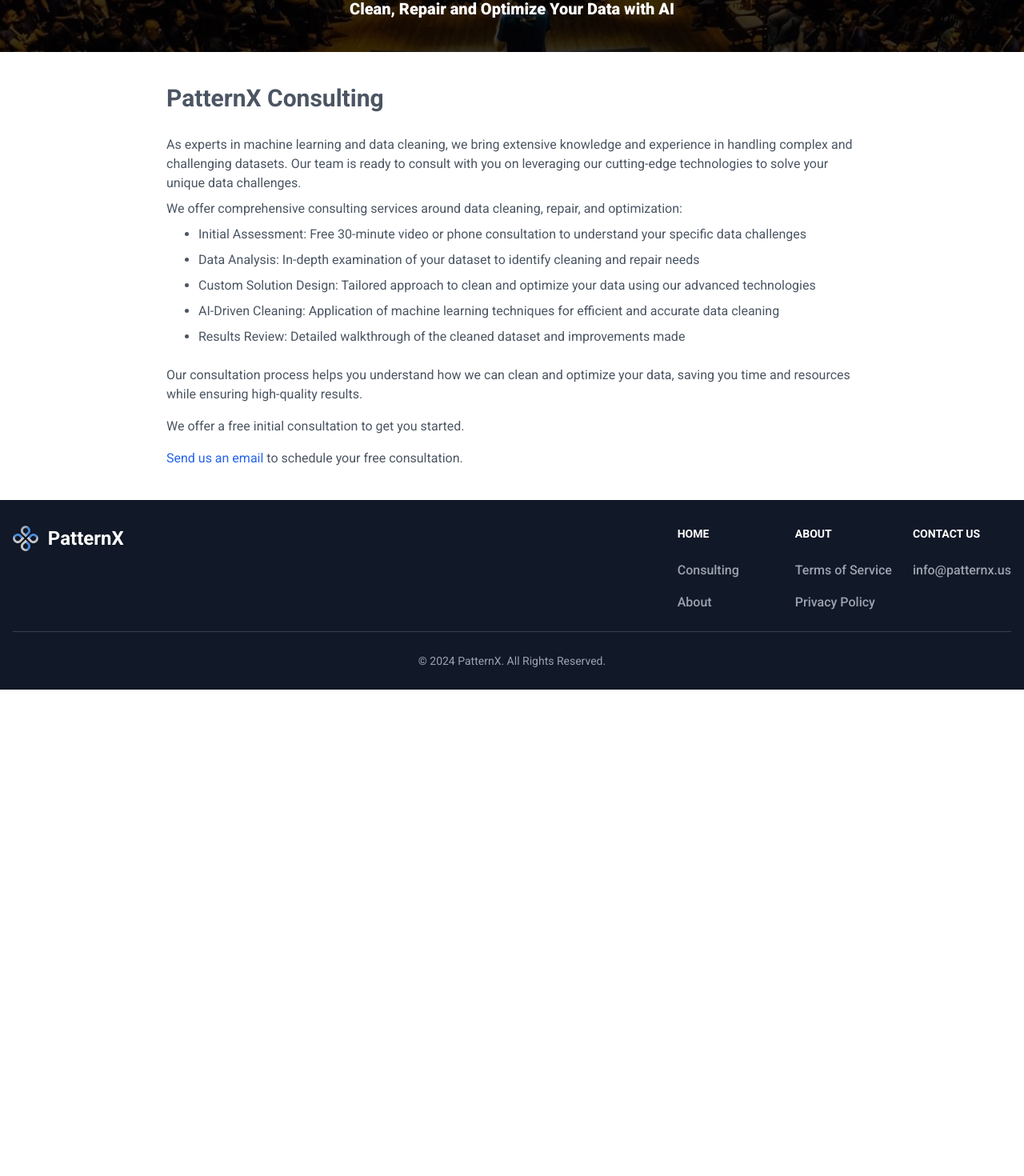
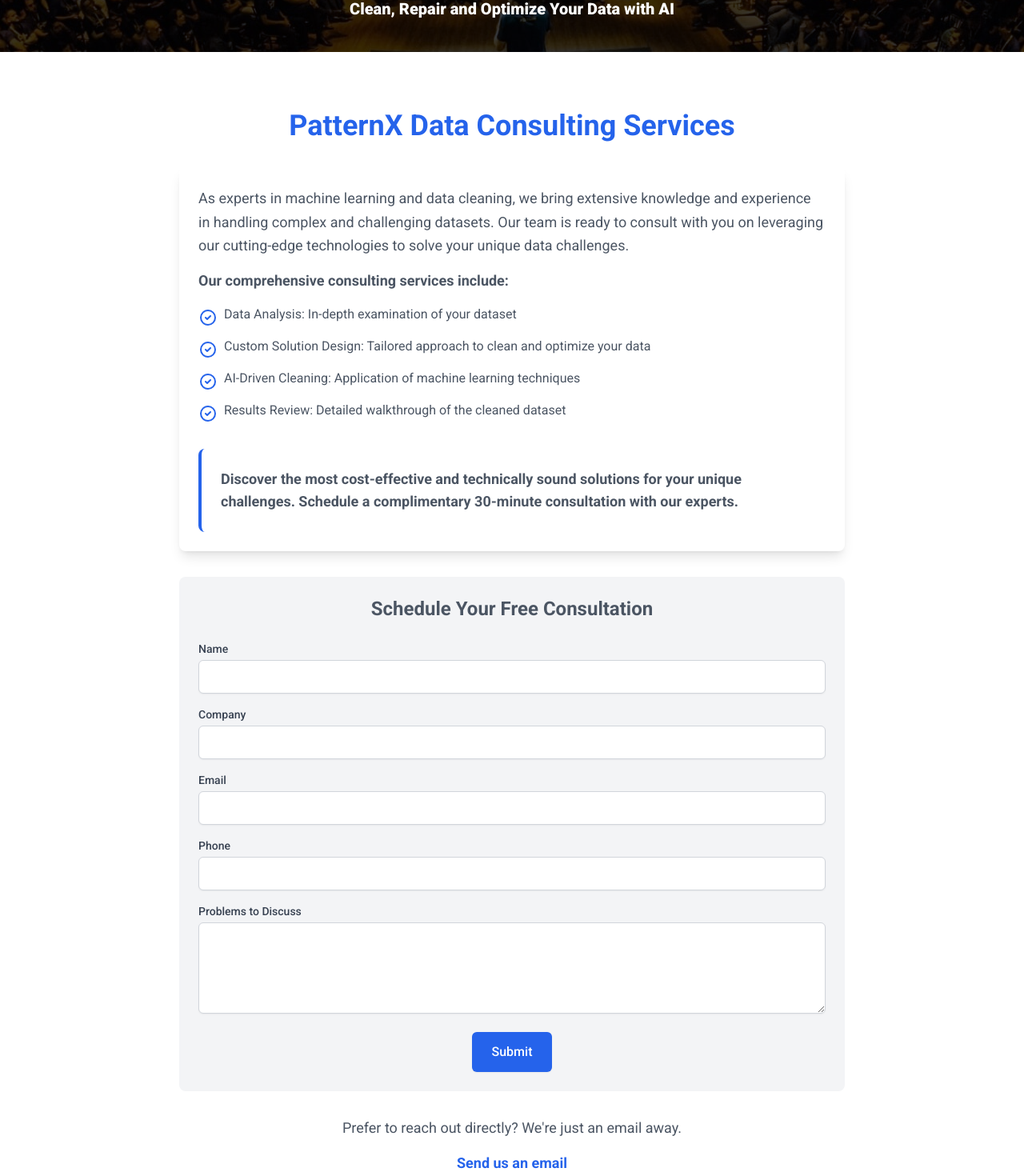
Before and after one commit to lidia-k/patternx-site, a Next.js app: page /consulting in a window 1280 px wide. Shown: the part 180-1650 px from the top of the page at 80% size. Before the commit the page ends 1042 px from the top, so only its background shows below. Built offline with nearby package versions, Linux system fonts and the light colour scheme.

Commit message:
update the consulting page

```diff
--- a/app/consulting/page.tsx
+++ b/app/consulting/page.tsx
@@ -1,42 +1,120 @@
+'use client';
+
+import { useState } from 'react';
 import Content from "@/components/layout/content";
 import Link from "next/link";
 
 export default function Consulting() {
+  const [formData, setFormData] = useState({
+    name: '',
+    company: '',
+    email: '',
+    phone: '',
+    problems: ''
+  });
+
+  const handleChange = (e) => {
+    setFormData({ ...formData, [e.target.name]: e.target.value });
+  };
+
+  const handleSubmit = async (e) => {
+    e.preventDefault();
+    // ... (submit logic remains the same)
+  };
+
   return (
     <Content showBanner={true}>
-      <h1 className="text-2xl md:text-3xl font-bold mb-7">
-        PatternX Consulting
+      <div className="max-w-4xl mx-auto px-4 py-8">
+        <h1 className="text-3xl md:text-4xl font-bold mb-8 text-center text-primary">
+          PatternX Data Consulting Services
         </h1>
-      <p className="mb-2">
+        <div className="bg-white shadow-lg rounded-lg p-6 mb-8">
+          <p className="text-lg mb-4 leading-relaxed">
             As experts in machine learning and data cleaning, we bring extensive
             knowledge and experience in handling complex and challenging datasets.
             Our team is ready to consult with you on leveraging our cutting-edge
             technologies to solve your unique data challenges.
           </p>
-      <p className="mb-2">
-        We offer comprehensive consulting services around data cleaning, repair, and optimization:
+          <p className="text-lg mb-4 font-semibold">
+            Our comprehensive consulting services include:
           </p>
-      <ul className="list-disc ps-10 mb-6">
-        <li className="mb-2">Initial Assessment: Free 30-minute video or phone consultation to understand your specific data challenges</li>
-        <li className="mb-2">Data Analysis: In-depth examination of your dataset to identify cleaning and repair needs</li>
-        <li className="mb-2">Custom Solution Design: Tailored approach to clean and optimize your data using our advanced technologies</li>
-        <li className="mb-2">AI-Driven Cleaning: Application of machine learning techniques for efficient and accurate data cleaning</li>
-        <li className="mb-2">Results Review: Detailed walkthrough of the cleaned dataset and improvements made</li>
+          <ul className="list-none space-y-3 mb-6">
+            {[
+              "Data Analysis: In-depth examination of your dataset",
+              "Custom Solution Design: Tailored approach to clean and optimize your data",
+              "AI-Driven Cleaning: Application of machine learning techniques",
+              "Results Review: Detailed walkthrough of the cleaned dataset"
+            ].map((item, index) => (
+              <li key={index} className="flex items-start">
+                <svg className="w-6 h-6 text-primary mr-2 mt-1 flex-shrink-0" fill="none" stroke="currentColor" viewBox="0 0 24 24" xmlns="http://www.w3.org/2000/svg">
+                  <path strokeLinecap="round" strokeLinejoin="round" strokeWidth="2" d="M9 12l2 2 4-4m6 2a9 9 0 11-18 0 9 9 0 0118 0z"></path>
+                </svg>
+                <span>{item}</span>
+              </li>
+            ))}
           </ul>
-      <p className="mb-4">
-        Our consultation process helps you understand how we can clean and optimize your data,
-        saving you time and resources while ensuring high-quality results.
+          <div className="mt-8 bg-primary-light rounded-lg p-6 border-l-4 border-primary">
+            <p className="text-lg font-semibold text-primary-dark">
+            Discover the most cost-effective and technically sound solutions for your unique challenges.
+            Schedule a complimentary 30-minute consultation with our experts.
             </p>
-      <p className="mb-4">
-        We offer a free initial consultation to get you started.
+          </div>
+        </div>
+
+        <div className="bg-gray-100 rounded-lg p-6 mb-8">
+          <h2 className="text-2xl font-bold mb-6 text-center">Schedule Your Free Consultation</h2>
+          <form onSubmit={handleSubmit} className="space-y-4">
+            {[
+              { name: 'name', label: 'Name', type: 'text' },
+              { name: 'company', label: 'Company', type: 'text' },
+              { name: 'email', label: 'Email', type: 'email' },
+              { name: 'phone', label: 'Phone', type: 'tel' },
+            ].map((field) => (
+              <div key={field.name}>
+                <label htmlFor={field.name} className="block text-sm font-medium text-gray-700 mb-1">{field.label}</label>
+                <input
+                  type={field.type}
+                  id={field.name}
+                  name={field.name}
+                  value={formData[field.name]}
+                  onChange={handleChange}
+                  required
+                  className="w-full px-3 py-2 border border-gray-300 rounded-md shadow-sm focus:outline-none focus:ring-primary focus:border-primary"
+                />
+              </div>
+            ))}
+            <div>
+              <label htmlFor="problems" className="block text-sm font-medium text-gray-700 mb-1">Problems to Discuss</label>
+              <textarea
+                id="problems"
+                name="problems"
+                value={formData.problems}
+                onChange={handleChange}
+                required
+                rows="4"
+                className="w-full px-3 py-2 border border-gray-300 rounded-md shadow-sm focus:outline-none focus:ring-primary focus:border-primary"
+              ></textarea>
+            </div>
+            <div className="text-center">
+              <button type="submit" className="inline-flex items-center px-6 py-3 border border-transparent text-base font-medium rounded-md shadow-sm text-white bg-primary hover:bg-primary-dark focus:outline-none focus:ring-2 focus:ring-offset-2 focus:ring-primary">
+                Submit
+              </button>
+            </div>
+          </form>
+        </div>
+
+        <div className="text-center">
+          <p className="mb-4 text-lg">
+            Prefer to reach out directly? We're just an email away.
           </p>
           <Link
-        className="text-primary hover:underline"
+            className="text-primary hover:underline text-lg font-semibold"
             href={"mailto:" + process.env.NEXT_PUBLIC_EMAIL}
           >
             Send us an email
           </Link>
-      {" "}to schedule your free consultation.
+        </div>
+      </div>
     </Content>
   );
 }
```
Lines whose indentation alone changed are shown as unchanged.
